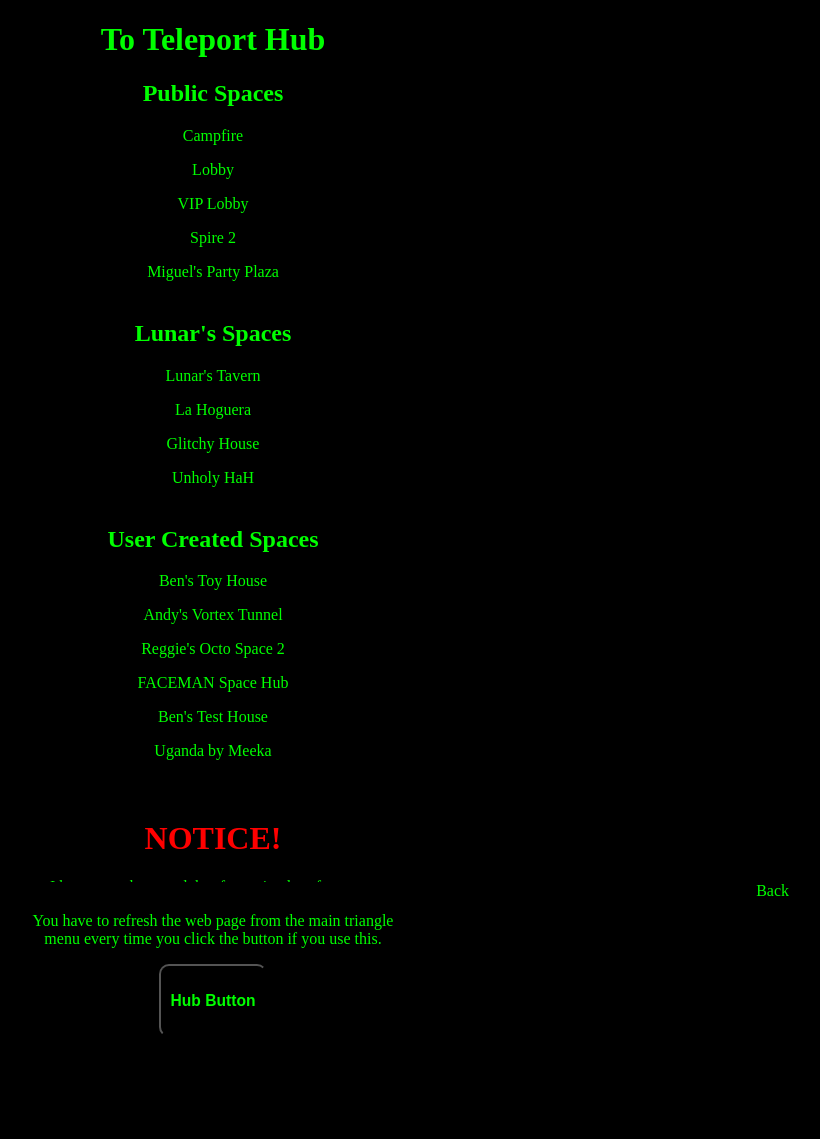
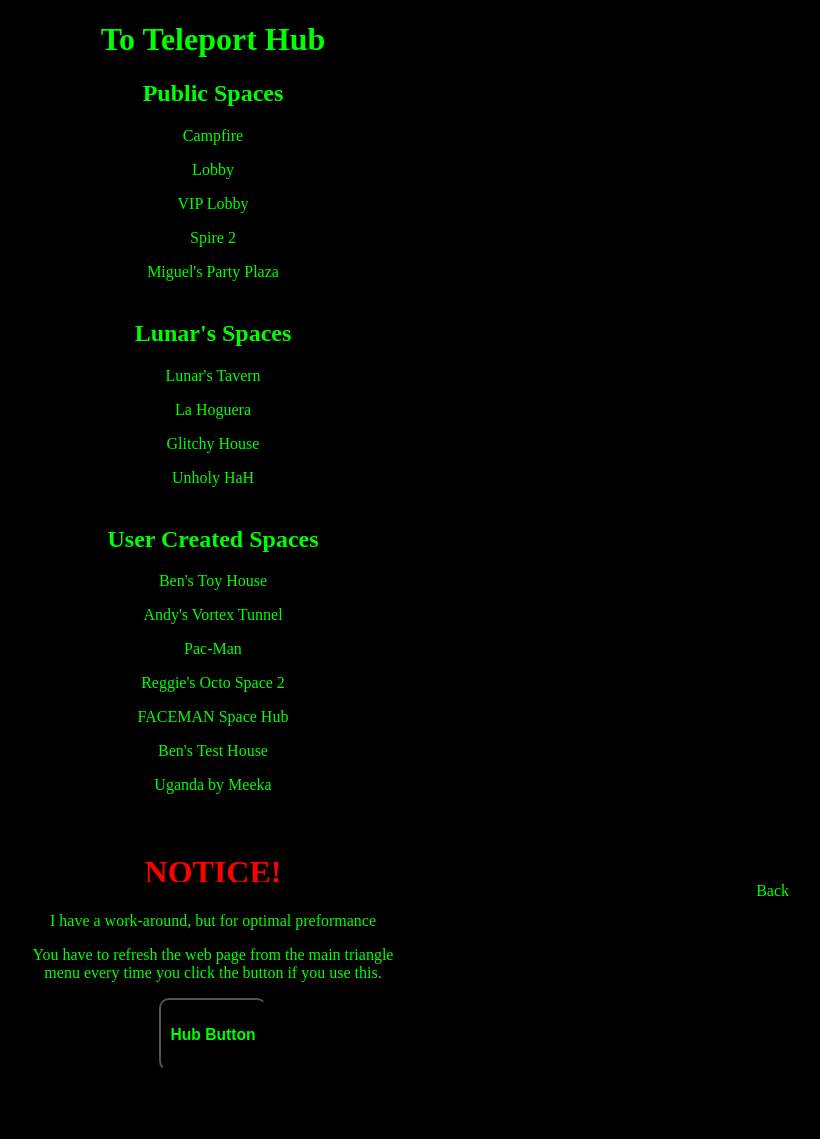
Before and after one commit to LunarTiger/AltspaceVR, a Jekyll site: the page teleportHub/index.html, which Jekyll copies as it is, in a window 1280 px wide. Shown: the whole page, without its empty margins (427-1247 px from the left). Built offline with Jekyll 4.4.1, drawn with Linux system fonts in a browser that asks for light colours; before the commit the page ends 1105 px from its top, so only the background shows below that.

Commit message:
Update index.html

```diff
--- a/teleportHub/index.html
+++ b/teleportHub/index.html
@@ -33,6 +33,7 @@
 		<h2>User Created Spaces</h2>
 			<p><a href="altspace://account.altvr.com/api/spaces/event-862654090620961312">Ben's Toy House</a></p>
 			<p><a href="altspace://account.altvr.com/api/spaces/andy-s-vortex-tunnel-sdk">Andy's Vortex Tunnel</a></p>
+			<p><a href="altspace://account.altvr.com/api/spaces/pac-man">Pac-Man</a></p>
 			<p><a href="altspace://account.altvr.com/api/spaces/experience-space-614783891072352897">Reggie's Octo Space 2</a></p>
 			<p><a href="altspace://account.altvr.com/api/spaces/faceman-space-hub">FACEMAN Space Hub</a></p>
 			<p><a href="altspace://account.altvr.com/api/spaces/test-house">Ben's Test House</a></p>
```
